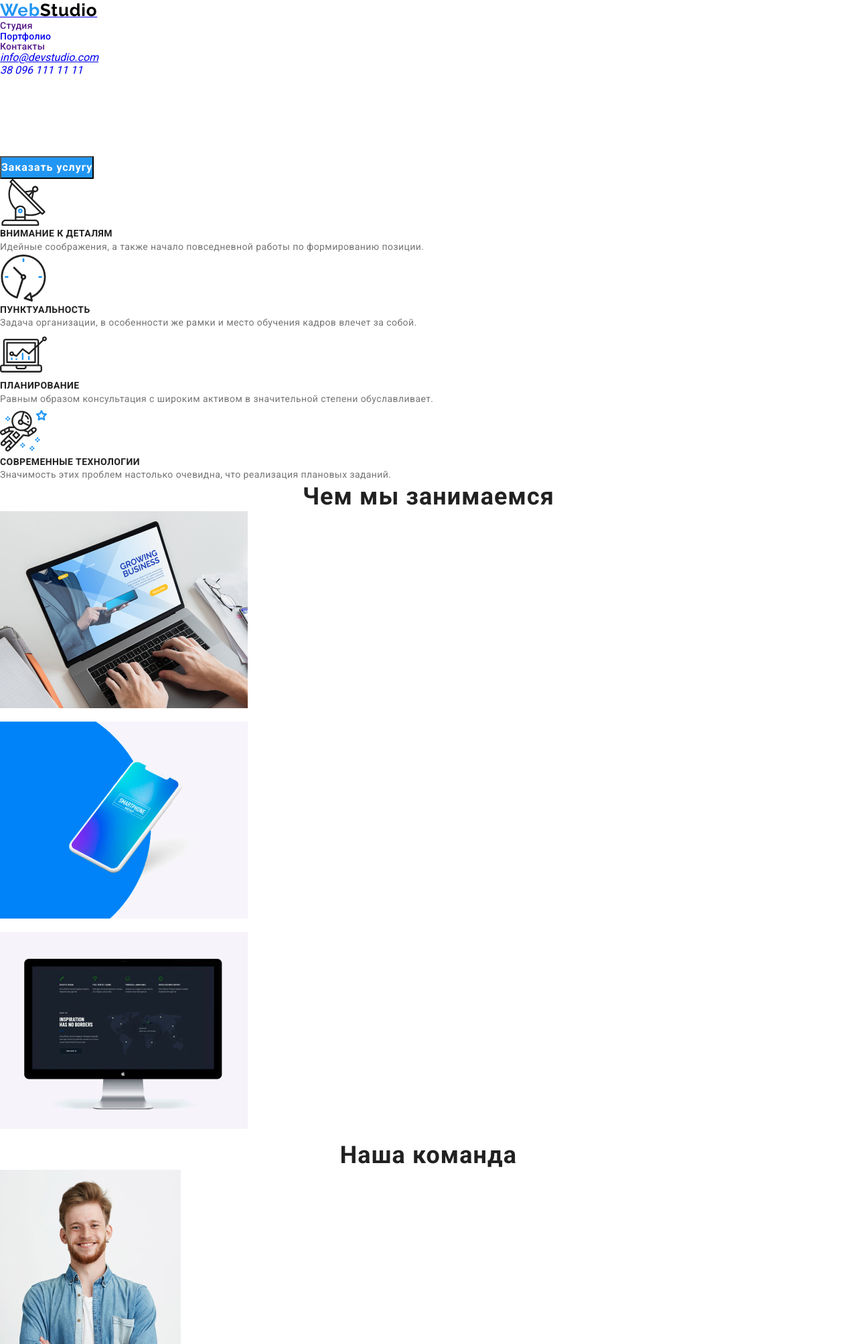
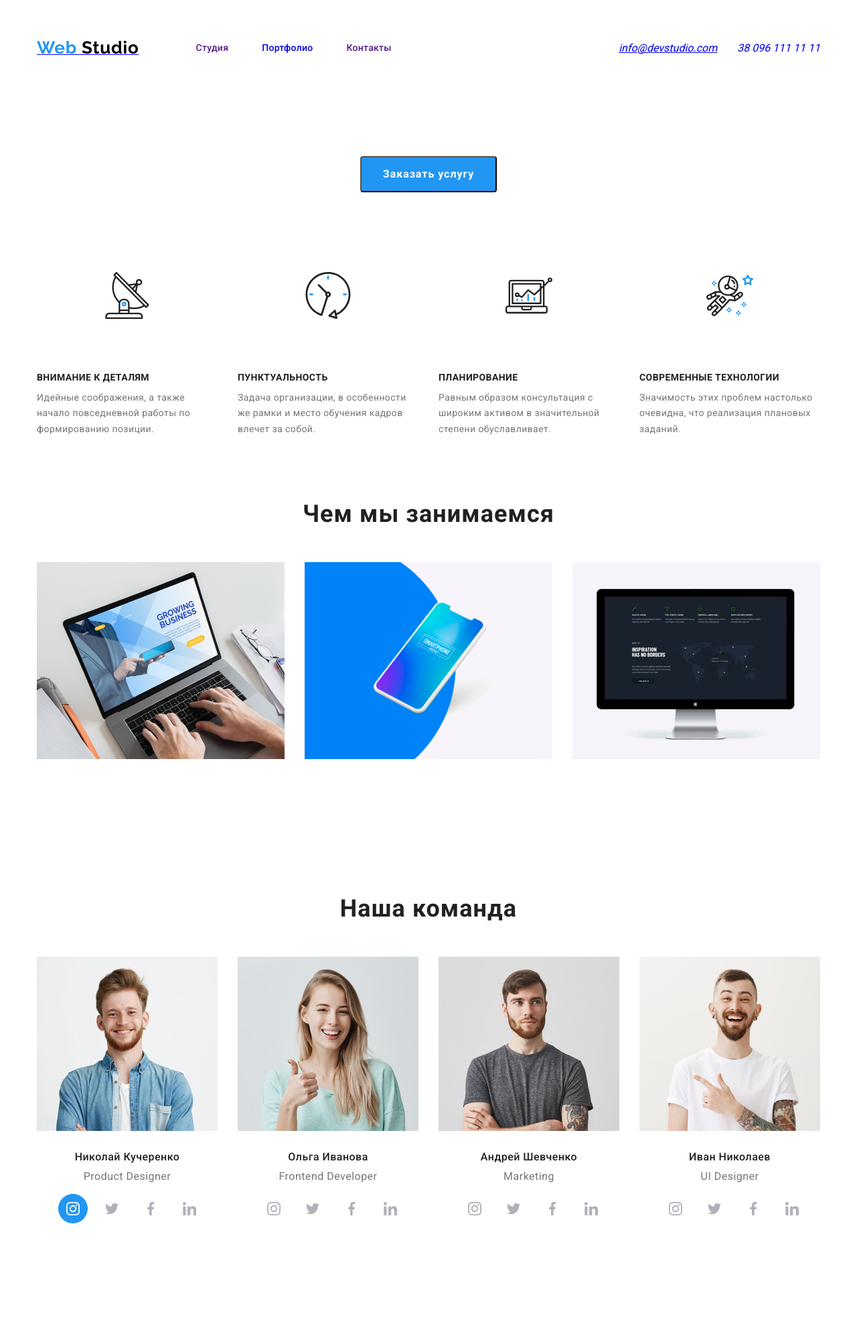
Before and after one commit to Oleg-ua7/goit-markup-hw-03, a plain HTML site: page index.html in a window 1280 px wide. Shown: the top 2006 px of the page at 67% size. Drawn offline with Linux system fonts and the light colour scheme.

Commit message:
добавляет новые свойства css

```diff
--- a/css/style.css
+++ b/css/style.css
@@ -25,6 +25,10 @@ body {
   color: var(--primary-text-color);
 
   font-family: var(--main-font);
+}
+
+img {
+  display: block;
 }
 
 /* Logo */
@@ -79,6 +83,13 @@ body {
 
 .link {
   text-decoration: none;
+  display: block;
+}
+
+.navigation-list-link,
+.header-list-link {
+  padding-top: 32px;
+  padding-bottom: 32px;
 }
 
 .navigation-list-item {
@@ -90,7 +101,32 @@ body {
   text-decoration: none;
 }
 
-.header-mail-link .link {
+.navigation {
+  display: flex;
+  align-items: center;
+}
+
+.logo-item {
+  margin-right: 85px;
+}
+
+.navigation-list {
+  display: flex;
+}
+
+.navigation-list-item:not(:last-child) {
+  margin-right: 50px;
+}
+
+.container {
+  width: 1200px;
+  padding-left: 15px;
+  padding-right: 15px;
+  margin-left: auto;
+  margin-right: auto;
+}
+
+.container .header-mail-link .link {
   font-family: var(--main-font);
   font-style: normal;
   font-weight: 500;
@@ -98,6 +134,24 @@ body {
   line-height: 1.1;
   letter-spacing: 0.02em;
   color: var(--secondary-text-color);
+}
+
+.header .address {
+  display: flex;
+  align-items: center;
+}
+
+.address-mail {
+  margin-right: 30px;
+}
+
+.header {
+  padding-top: 32px;
+  padding-bottom: 32px;
+}
+
+.header-utils {
+  margin-left: auto;
 }
 
 .header-tel-link .link {
@@ -117,12 +171,36 @@ body {
 
 /* Hero */
 
+.hero {
+  display: flex;
+}
+
 .hero-title {
   color: var(--title-text-color);
   font-weight: 400;
   font-size: 56px;
   line-height: 1.43;
   text-align: center;
+  margin-top: 0px;
+  margin-bottom: 30px;
+}
+
+h1 {
+  flex-wrap: wrap;
+}
+
+.modal-btn {
+  display: block;
+  margin-left: auto;
+  margin-right: auto;
+  background-color: var(--accent-color);
+  color: var(--primary-white-color);
+  padding-top: 10px;
+  padding-right: 32px;
+  padding-bottom: 10px;
+  padding-left: 32px;
+  border-radius: 4px;
+  cursor: pointer;
 }
 
 /* Section */
@@ -152,6 +230,23 @@ body {
 
 /* advantages */
 
+.advanteges {
+  padding-top: 94px;
+  padding-bottom: 94px;
+}
+
+.master-list-item {
+  padding-top: 25px;
+  padding-right: 100px;
+  padding-bottom: 25px;
+  padding-left: 100px;
+}
+
+.description {
+  padding-top: 55px;
+  padding-bottom: 10px;
+}
+
 .title {
   font-family: var(--main-font);
   font-weight: 700;
@@ -173,7 +268,15 @@ body {
   color: var(--secondary-text-color);
 }
 
+.advant-list:not(:last-child) {
+  margin-right: 30px;
+}
+
 /*what are we doing*/
+
+.doing {
+  padding-bottom: 94px;
+}
 
 .title-doing {
   font-style: normal;
@@ -184,6 +287,11 @@ body {
   letter-spacing: 0.03em;
   color: var(--primary-text-color);
   font-family: var(--main-font);
+}
+
+.master-list {
+  display: flex;
+  justify-content: center;
 }
 
 .subdoing {
@@ -200,6 +308,10 @@ body {
 
 /*our team*/
 
+.our-team {
+  padding-bottom: 94px;
+}
+
 .team {
   font-family: var(--main-font);
   font-style: normal;
@@ -209,6 +321,7 @@ body {
   text-align: center;
   letter-spacing: 0.03em;
   color: var(--primary-text-color);
+  margin-bottom: 10px;
 }
 
 .team-item {
@@ -220,6 +333,26 @@ body {
   text-align: center;
   letter-spacing: 0.03em;
   color: var(--secondary-text-color);
+  margin-bottom: 16px;
+}
+
+.social-icon {
+  padding-left: 32px;
+}
+
+.social-icon-list {
+  display: inline-block;
+  margin-right: 10px;
+}
+
+/*clients*/
+
+.clients {
+  padding-bottom: 94px;
+}
+
+.title-doing {
+  margin-bottom: 50px;
 }
 
 /*regular customers
@@ -228,6 +361,25 @@ body {
 .title-doing-icon:hover,
 .title-doing-icon:focus {
   background-color: var(--accent-color);
+}
+
+..title-doing-icon {
+  margin-top: 20px;
+  margin-right: 63px;
+  margin-bottom: 20px;
+  margin-left: 63px;
+}
+
+.title-doing-item {
+  display: flex;
+  justify-content: center;
+}
+
+.title-doing-list {
+  border: 1px solid;
+  width: 170px;
+  height: 90px;
+  margin-right: 30px;
 }
 
 /*footer*/
@@ -244,6 +396,25 @@ body {
 
 .studio:hover,
 .studio:focus {
+}
+
+.address-subtitle {
+  display: flex;
+  padding-bottom: 94px;
+  list-style: none;
+  text-decoration: none;
+}
+
+.list-doing:not(:last-child) {
+  margin-right: 30px;
+}
+
+.address-list:not(:last-child) {
+  margin-right: 30px;
+}
+
+.picture {
+  margin-bottom: 30px;
 }
 
 .address-link {
--- a/index.html
+++ b/index.html
@@ -15,14 +15,18 @@
   <body>
     <!-- Шапка сайта -->
     <header class="header">
+      <div class="container">
         <nav class="navigation">
           <a href="/">
-          <span class="logo">Web</span><span class="logo-item">Studio</span></a
+            <span class="logo">Web </span
+            ><span class="logo-item">Studio</span></a
           >
 
           <ul class="navigation-list list">
             <li class="navigation-list-item">
-            <a class="navigation-list-link link" href="" class="link">Студия</a>
+              <a class="navigation-list-link link" href="" class="link"
+                >Студия</a
+              >
             </li>
             <li class="navigation-list-item">
               <a
@@ -36,9 +40,9 @@
               <a class="header-list-link link" href="">Контакты</a>
             </li>
           </ul>
-
+          <div class="header-utils">
             <ul class="address">
-          <li>
+              <li class="address-mail">
                 <address>
                   <a class="header-mail-link" href="mailto:info@devstudio.com"
                     >info@devstudio.com</a
@@ -53,194 +57,293 @@
                 </address>
               </li>
             </ul>
+          </div>
         </nav>
+      </div>
     </header>
 
     <main>
       <!-- Герой -->
       <section class="hero">
+        <div class="container">
           <h1 class="hero-title">Эфективные решения для вашего бизнеса</h1>
-        <button class="modal-btn">Заказать услугу</button>
+          <button class="modal-btn btn">Заказать услугу</button>
+        </div>
       </section>
 
       <!-- Преимущества -->
       <section class="advanteges">
+        <div class="container">
           <h2 hidden>advantages</h2>
-        <ul class="list">
-          <li>
-            <img src="./images/icon/antenna-1.svg" alt="антена" />
-            <h3 class="title">Внимание к деталям</h3>
+          <ul class="list master-list">
+            <li class="advant-list">
+              <img
+                class="master-list-item"
+                src="./images/icon/antenna-1.svg"
+                alt="антена"
+              />
+              <h3 class="title description">Внимание к деталям</h3>
               <p class="subtitle">
                 Идейные соображения, а также начало повседневной работы по
                 формированию позиции.
               </p>
             </li>
 
-          <li>
-            <img src="./images/icon/clock-1.svg" alt="часы" />
-            <h3 class="title">Пунктуальность</h3>
+            <li class="advant-list">
+              <img
+                class="master-list-item"
+                src="./images/icon/clock-1.svg"
+                alt="часы"
+              />
+              <h3 class="title description">Пунктуальность</h3>
               <p class="subtitle">
-              Задача организации, в особенности же рамки и место обучения кадров
-              влечет за собой.
+                Задача организации, в особенности же рамки и место обучения
+                кадров влечет за собой.
               </p>
             </li>
 
-          <li>
-            <img src="./images/icon/diagram-1.svg" alt="диаграма" />
-            <h3 class="title">Планирование</h3>
+            <li class="advant-list">
+              <img
+                class="master-list-item"
+                src="./images/icon/diagram-1.svg"
+                alt="диаграма"
+              />
+              <h3 class="title description">Планирование</h3>
               <p class="subtitle">
                 Равным образом консультация с широким активом в значительной
                 степени обуславливает.
               </p>
             </li>
 
-          <li>
-            <img src="./images/icon/astronaut-1.svg" alt="астронавт" />
-            <h3 class="title">Современные технологии</h3>
+            <li class="advant-list">
+              <img
+                class="master-list-item"
+                src="./images/icon/astronaut-1.svg"
+                alt="астронавт"
+              />
+              <h3 class="title description">Современные технологии</h3>
               <p class="subtitle">
                 Значимость этих проблем настолько очевидна, что реализация
                 плановых заданий.
               </p>
             </li>
           </ul>
+        </div>
       </section>
 
       <!-- Чем мы занимаемся -->
       <section class="doing">
+        <div class="container">
           <h2 class="title-doing">Чем мы занимаемся</h2>
 
-        <ul class="address">
-          <li>
+          <ul class="address-subtitle">
+            <li class="list-doing">
               <img src="./images/what-are-we-doing/img1.png" alt="ноутбук" />
               <p class="subdoing">Десктопные приложения</p>
             </li>
-          <li>
+            <li class="list-doing">
               <img src="./images/what-are-we-doing/box1.png" alt="телефон" />
               <p class="subdoing">Мобильные приложения</p>
             </li>
-          <li>
+            <li class="list-doing">
               <img src="./images/what-are-we-doing/img2.png" alt="монитор" />
               <p class="subdoing">Дизайнерские решения</p>
             </li>
           </ul>
+        </div>
       </section>
 
       <!-- Наша команда -->
       <section class="our-team">
+        <div class="container">
           <h2 class="title-doing">Наша команда</h2>
 
-        <ul class="address">
-          <li>
-            <img src="./images/team/img3.jpg" alt="Фото сотрудника" />
+          <ul class="address-subtitle">
+            <li class="address-list">
+              <img
+                class="picture"
+                src="./images/team/img3.jpg"
+                alt="Фото сотрудника"
+              />
               <h3 class="team">Николай Кучеренко</h3>
               <p class="team-item">Product Designer</p>
-
-            <a href="#" aria-label="Ссылка на инстаграм"
+              <div class="social-icon">
+                <a
+                  class="social-icon-list"
+                  href="#"
+                  aria-label="Ссылка на инстаграм"
                   ><img src="./images/icon/Ellipse.svg" alt="инстаграм"
                 /></a>
-            <a href="#" aria-label="Ссылка на твитер"
+                <a
+                  class="social-icon-list"
+                  href="#"
+                  aria-label="Ссылка на твитер"
                   ><img src="./images/icon/Twitter.svg" alt="твитер"
                 /></a>
-            <a href="#" aria-label="Ссылка на фейсбук"
+                <a
+                  class="social-icon-list"
+                  href="#"
+                  aria-label="Ссылка на фейсбук"
                   ><img src="./images/icon/Faceb.svg" alt="фейсбук"
                 /></a>
-            <a href="#" aria-label="Ссылка на линкедин"
+                <a
+                  class="social-icon-list"
+                  href="#"
+                  aria-label="Ссылка на линкедин"
                   ><img src="./images/icon/In.svg" alt="линкедин"
                 /></a>
+              </div>
             </li>
 
-          <li>
-            <img src="./images/team/girl2.jpg" alt="Фото сотрудника" />
+            <li class="address-list">
+              <img
+                class="picture"
+                src="./images/team/girl2.jpg"
+                alt="Фото сотрудника"
+              />
               <h3 class="team">Ольга Иванова</h3>
               <p class="team-item">Frontend Developer</p>
-
-            <a href="#" aria-label="Ссылка на инстаграм"
+              <div class="social-icon">
+                <a
+                  class="social-icon-list"
+                  href="#"
+                  aria-label="Ссылка на инстаграм"
                   ><img src="./images/icon/Inst-2.svg" alt="инстаграм"
                 /></a>
-            <a href="#" aria-label="Ссылка на твитер"
+                <a
+                  class="social-icon-list"
+                  href="#"
+                  aria-label="Ссылка на твитер"
                   ><img src="./images/icon/Twitter.svg" alt="твитер"
                 /></a>
-            <a href="#" aria-label="Ссылка на фейсбук"
+                <a
+                  class="social-icon-list"
+                  href="#"
+                  aria-label="Ссылка на фейсбук"
                   ><img src="./images/icon/Faceb.svg" alt="фейсбук"
                 /></a>
-            <a href="#" aria-label="Ссылка на линкедин"
+                <a
+                  class="social-icon-list"
+                  href="#"
+                  aria-label="Ссылка на линкедин"
                   ><img src="./images/icon/In.svg" alt="линкедин"
                 /></a>
+              </div>
             </li>
 
-          <li>
-            <img src="./images/team/boy1.jpg" alt="Фото сотрудника" />
+            <li class="address-list">
+              <img
+                class="picture"
+                src="./images/team/boy1.jpg"
+                alt="Фото сотрудника"
+              />
               <h3 class="team">Андрей Шевченко</h3>
               <p class="team-item">Marketing</p>
-
-            <a href="#" aria-label="Ссылка на инстаграм"
+              <div class="social-icon">
+                <a
+                  class="social-icon-list"
+                  href="#"
+                  aria-label="Ссылка на инстаграм"
                   ><img src="./images/icon/Inst-2.svg" alt="инстаграм"
                 /></a>
-            <a href="#" aria-label="Ссылка на твитер"
+                <a
+                  class="social-icon-list"
+                  href="#"
+                  aria-label="Ссылка на твитер"
                   ><img src="./images/icon/Twitter.svg" alt="твитер"
                 /></a>
-            <a href="#" aria-label="Ссылка на фейсбук"
+                <a
+                  class="social-icon-list"
+                  href="#"
+                  aria-label="Ссылка на фейсбук"
                   ><img src="./images/icon/Faceb.svg" alt="фейсбук"
                 /></a>
-            <a href="#" aria-label="Ссылка на линкедин"
+                <a
+                  class="social-icon-list"
+                  href="#"
+                  aria-label="Ссылка на линкедин"
                   ><img src="./images/icon/In.svg" alt="линкедин"
                 /></a>
+              </div>
             </li>
 
-          <li>
-            <img src="./images/team/boy2.jpg" alt="Фото сотрудника" />
+            <li class="address-list">
+              <img
+                class="picture"
+                src="./images/team/boy2.jpg"
+                alt="Фото сотрудника"
+              />
               <h3 class="team">Иван Николаев</h3>
               <p class="team-item">UI Designer</p>
-
-            <a href="#" aria-label="Ссылка на инстаграм"
+              <div class="social-icon">
+                <a
+                  class="social-icon-list"
+                  href="#"
+                  aria-label="Ссылка на инстаграм"
                   ><img src="./images/icon/Inst-2.svg" alt="инстаграм"
                 /></a>
-            <a href="#" aria-label="Ссылка на твитер"
+                <a
+                  class="social-icon-list"
+                  href="#"
+                  aria-label="Ссылка на твитер"
                   ><img src="./images/icon/Twitter.svg" alt="твитер"
                 /></a>
-            <a href="#" aria-label="Ссылка на фейсбук"
+                <a
+                  class="social-icon-list"
+                  href="#"
+                  aria-label="Ссылка на фейсбук"
                   ><img src="./images/icon/Faceb.svg" alt="фейсбук"
                 /></a>
-            <a href="#" aria-label="Ссылка на линкедин"
+                <a
+                  class="social-icon-list"
+                  href="#"
+                  aria-label="Ссылка на линкедин"
                   ><img src="./images/icon/In.svg" alt="линкедин"
                 /></a>
+              </div>
             </li>
           </ul>
+        </div>
       </section>
       <!--Клиенты-->
-      <section>
+      <section class="clients">
         <h2 class="title-doing">Постоянные клиенты</h2>
         <ul class="address">
-          <li>
+          <div class="title-doing-item">
+            <li class="title-doing-list">
               <a class="title-doing-icon" href=""
-              ><img src="./images/clients/client-logo-1.svg" alt="клиент 1"
+                ><img
+                  class="logo-clients"
+                  src="./images/clients/client-logo-1.svg"
+                  alt="клиент 1"
               /></a>
             </li>
-          <li>
+            <li class="title-doing-list">
               <a class="title-doing-icon" href=""
                 ><img src="./images/clients/client-logo-2.svg" alt="клиент 2"
               /></a>
             </li>
-          <li>
+            <li class="title-doing-list">
               <a class="title-doing-icon" href=""
                 ><img src="./images/clients/client-logo-3.svg" alt="клиент 3"
               /></a>
             </li>
-          <li>
+            <li class="title-doing-list">
               <a class="title-doing-icon" href=""
                 ><img src="./images/clients/client-logo-4.svg" alt="клиент 4"
               /></a>
             </li>
-          <li>
+            <li class="title-doing-list">
               <a class="title-doing-icon" href=""
                 ><img src="./images/clients/client-logo-5.svg" alt="клиент 5"
               /></a>
             </li>
-          <li>
+            <li class="title-doing-list">
               <a class="title-doing-icon" href=""
                 ><img src="./images/clients/client-logo-6.svg" alt="клиент 6"
               /></a>
             </li>
+          </div>
         </ul>
       </section>
     </main>
```
Lines whose indentation alone changed are shown as unchanged.
